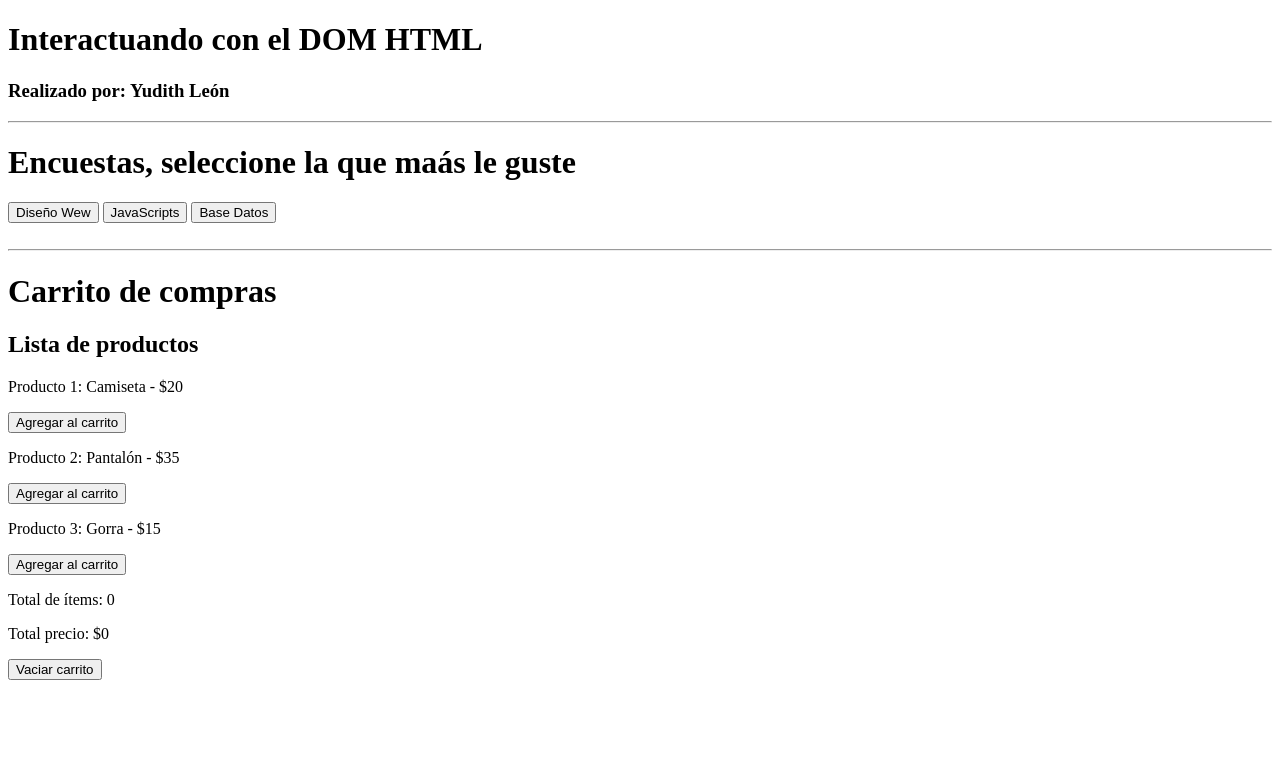
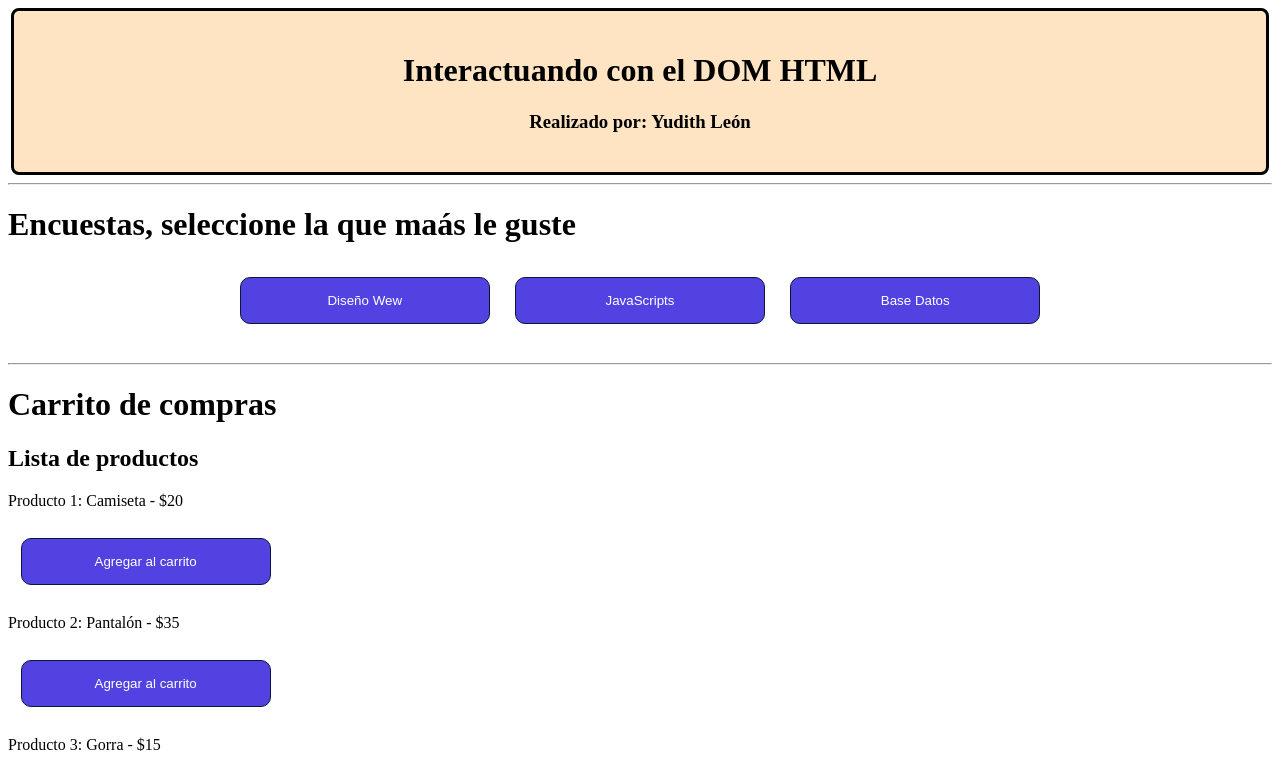
Before and after one commit to yudithkleon/lab-interactuando-html, a plain HTML site: page index.html in a window 1280 px wide. Shown: the top 780 px of the page. Drawn offline with Linux system fonts and the light colour scheme.

Commit message:
algunos estilos

```diff
--- a/index.html
+++ b/index.html
@@ -14,7 +14,7 @@
         <hr />
         <main>
             <h1>Encuestas, seleccione la que maás le guste </h1>
-            <div>
+            <div id="button-div">
                 <button type="button" onclick="diseño()">Diseño Wew</button>
                 <button type="button" onclick="js()">JavaScripts</button>
                 <button type="button" onclick="baseDato()">Base Datos</button>
@@ -55,7 +55,7 @@
                 <p>Total precio: $<span id="total-pre">0</span></p>
             </div>
 
-            <button onclick="vaciarCarrito()">Vaciar carrito</button>
+            <button id="carrito" onclick="vaciarCarrito()">Vaciar carrito</button>
 
         </div>
 
--- a/styles.css
+++ b/styles.css
@@ -0,0 +1,36 @@
+header {
+  background-color: bisque;
+  padding: 20px;
+  margin: 3px;
+  border-radius: 8px;
+  border: 3px solid;
+  justify-content: center;
+  text-align: center;
+}
+
+#button-div {
+  display: flex;
+  justify-content: center;
+  align-items: center;
+}
+
+button {
+  background-color: rgb(82, 66, 226);
+  width: 250px;
+  color: white;
+  border: 1px solid rgb(8, 25, 56);
+  border-radius: 10px;
+  margin: 1%;
+padding: 15px;
+
+}
+
+#carrito{
+      background-color: rgb(226, 197, 66);
+  width: 150px;
+  color: rgb(3, 3, 3);
+  border: 1px solid rgb(51, 56, 8);
+  border-radius: 10px;
+  margin: 0.5%;
+padding: 5px;
+}
```
